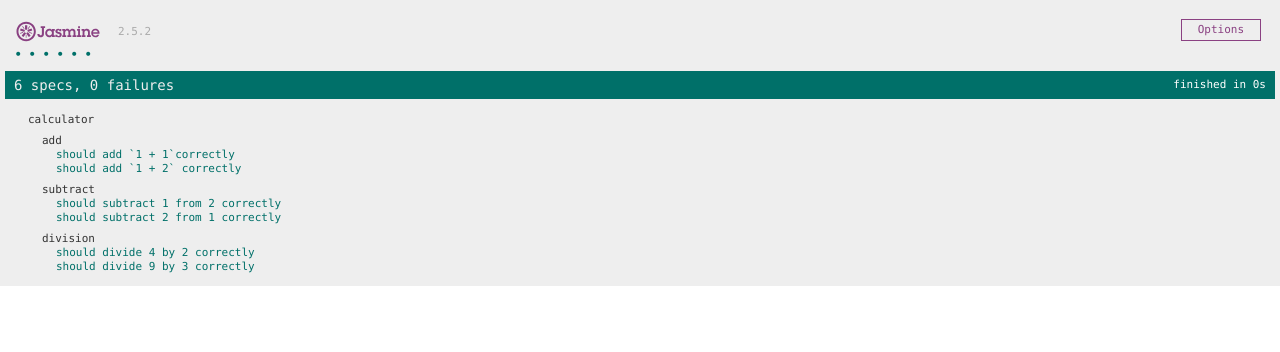
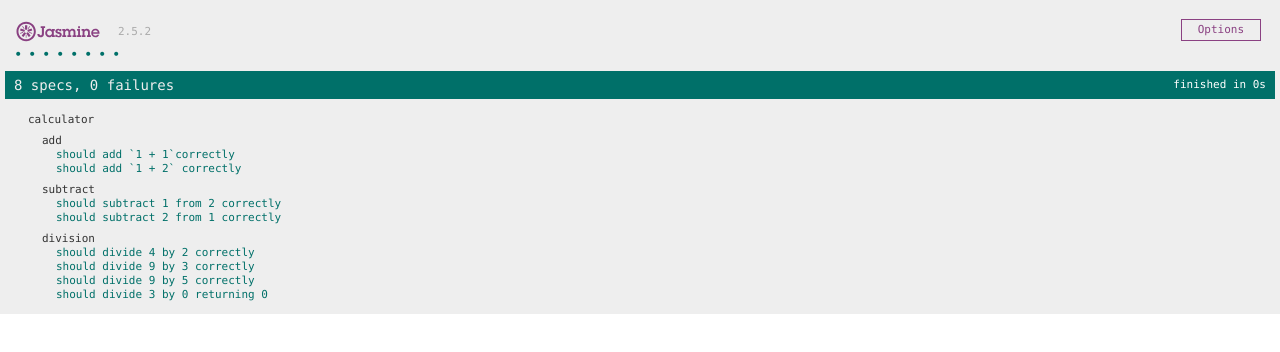
Before and after one commit to mrwizard82d1/get-started-unit-testing-ngjs, a plain HTML site: page part-1/index.html in a window 1280 px wide. Drawn offline with Linux system fonts and the light colour scheme.

Commit message:
Green tests (again)
* Division returns float
* Divisor is zero (0)

```diff
--- a/part-1/index.html
+++ b/part-1/index.html
@@ -17,6 +17,9 @@ var calculator = {
 		return minuend - subtrahend;
 	},
 	div: function(dividend, divisor) {
+		if (divisor == 0) {
+			return 0;
+		}
 		return dividend / divisor;
 	}
 };
@@ -45,6 +48,12 @@ describe('calculator', function() {
 		it('should divide 9 by 3 correctly', function() {
 			expect(calculator.div(9, 3)).toBe(3);
 		});
+		it('should divide 9 by 5 correctly', function() {
+			expect(calculator.div(9, 5)).toBe(1.8);
+		});
+		it('should divide 3 by 0 returning 0', function() {
+			expect(calculator.div(3, 0)).toBe(0);
+		})
 	});
 });
 	</script>
```
